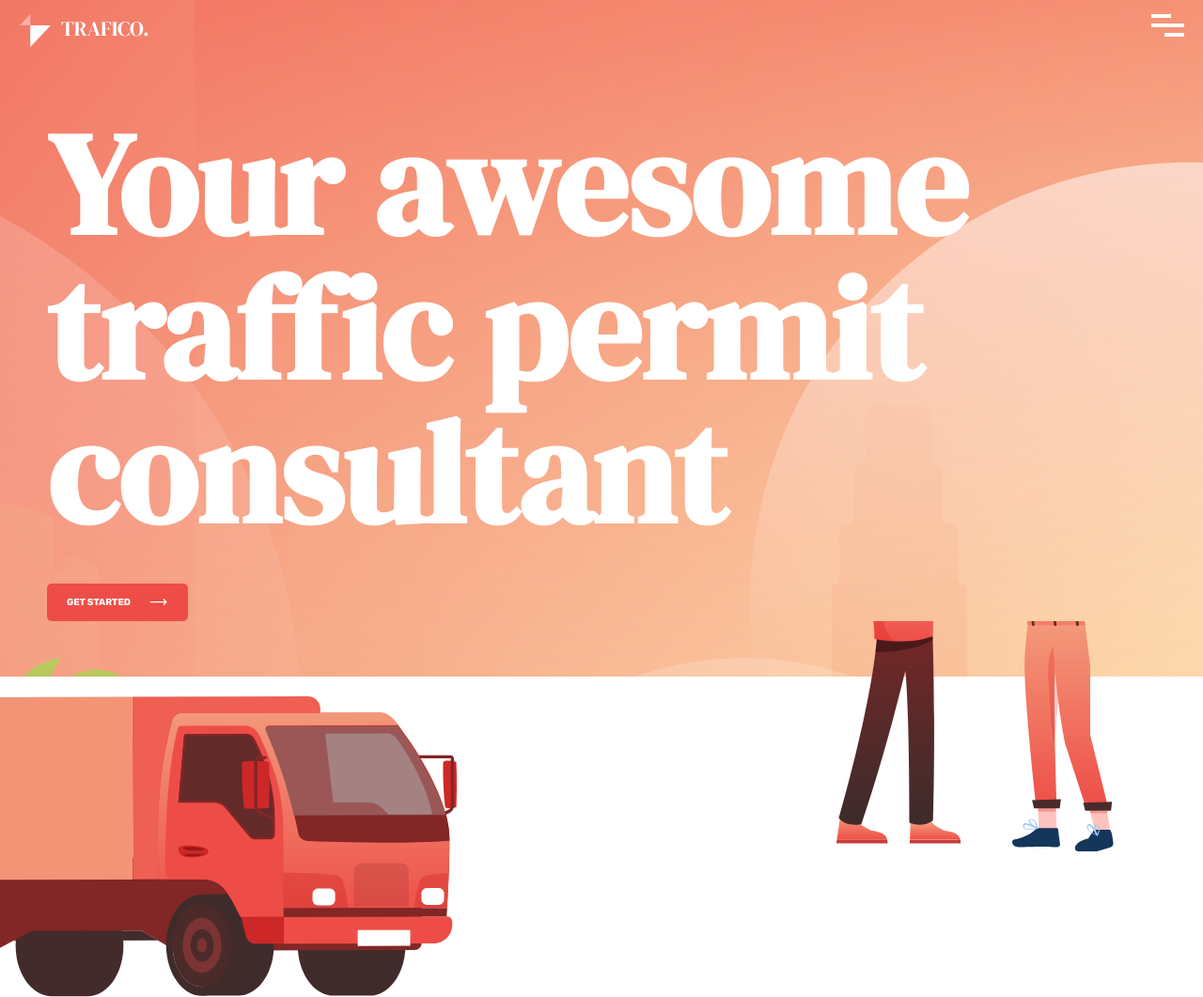
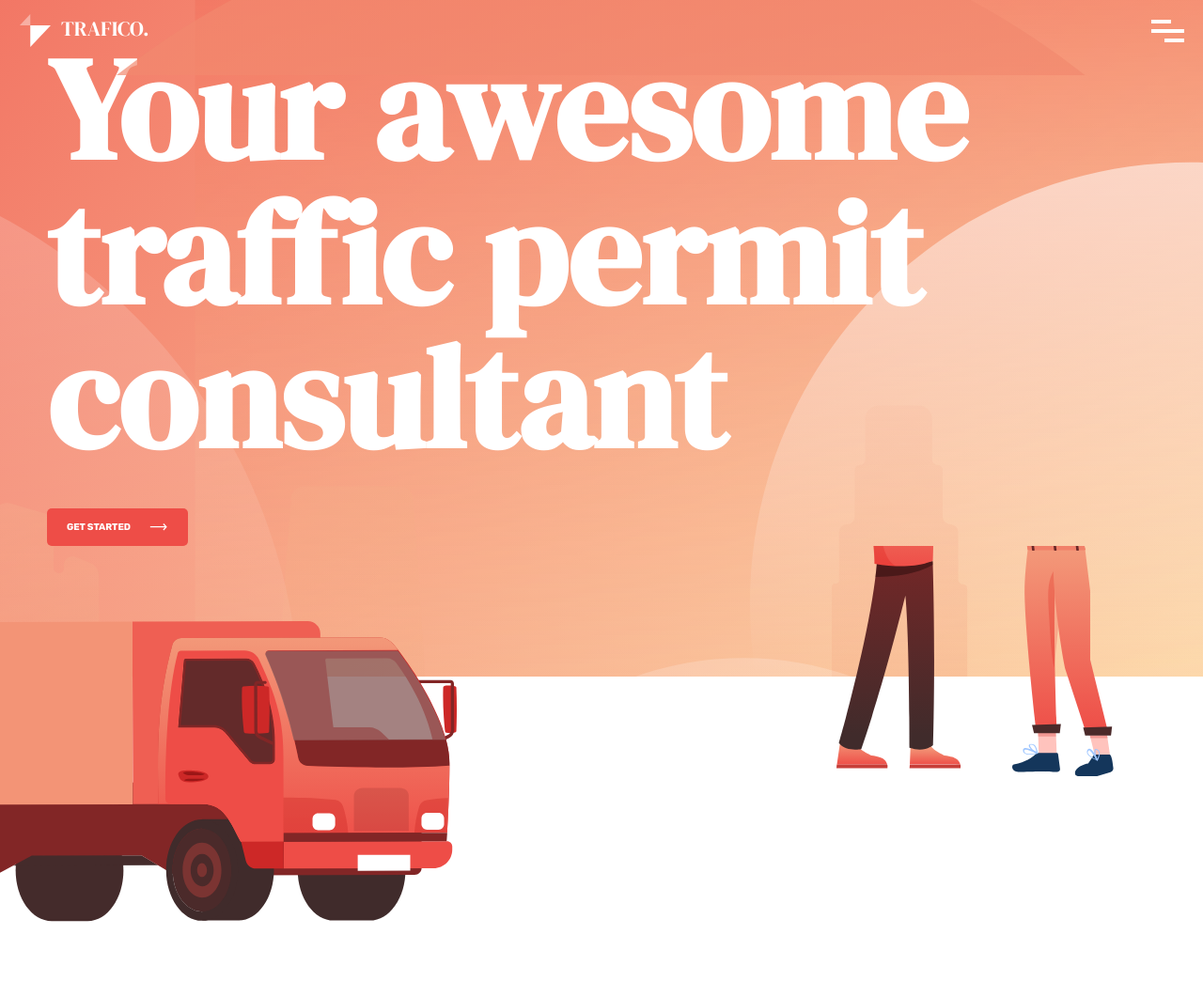
Before and after one commit to stanislavcodes/trafico.project, a website: page index.html in a window 1280 px wide. Shown: the whole page at 94% size. After the commit the page ends 981 px from the top, so only its background shows below. Drawn offline with Linux system fonts and the light colour scheme.

Commit message:
nav menu fix

```diff
--- a/index.html
+++ b/index.html
@@ -90,11 +90,13 @@
               <button class="btn btn-nav">Contact us</button>
             </li>
           </ul>
-          <div class="nav__hamburger">
-            <span class="nav__hamburger-span nav__hamburger-span--1"></span>
-            <span class="nav__hamburger-span nav__hamburger-span--2"></span>
-            <span class="nav__hamburger-span nav__hamburger-span--3"></span>
-            <span class="nav__hamburger-span nav__hamburger-span--4"></span>
+          <div class="nav__hamburger--container">
+            <div class="nav__hamburger">
+              <span class="nav__hamburger-span nav__hamburger-span--1"></span>
+              <span class="nav__hamburger-span nav__hamburger-span--2"></span>
+              <span class="nav__hamburger-span nav__hamburger-span--3"></span>
+              <span class="nav__hamburger-span nav__hamburger-span--4"></span>
+            </div>
           </div>
         </nav>
       </header>
@@ -122,9 +124,17 @@
         </div>
         <div class="section-hero__illustration-box">
           <!-- <img class="illustration-car" src="img/car.svg" alt="car truck" /> -->
-          <object class="illustration-car" type="image/svg+xml" data="img/car.svg"></object>
+          <object
+            class="illustration-car"
+            type="image/svg+xml"
+            data="img/car.svg"
+          ></object>
           <!-- <img class="illustration-humans" src="img/humans.svg" alt="humans man and woman" /> -->
-          <object class="illustration-humans" type="image/svg+xml" data="img/humans.svg"></object>
+          <object
+            class="illustration-humans"
+            type="image/svg+xml"
+            data="img/humans.svg"
+          ></object>
         </div>
       </section>
     </div>
--- a/sass/_components.scss
+++ b/sass/_components.scss
@@ -61,9 +61,15 @@
 }
 
 .nav {
+  &__hamburger--container {
+    order: 1;
+    flex-basis: 35px;
+    width: 35px;
+    height: 35px;
+    @include flex-center;
+  }
+
   &__hamburger {
-    flex-basis: 35px;
-    order: 1;
     z-index: 10;
     height: 24px;
     width: 35px;
--- a/sass/_content.scss
+++ b/sass/_content.scss
@@ -17,29 +17,29 @@
 
 .nav {
   max-height: 10vh;
-  position: relative;
+  position: fixed;
+  top: 0;
+  right: 0;
+  left: 0;
+  // position: relative;
   padding: 1.5rem 2rem;
   display: flex;
   flex-wrap: wrap;
   justify-content: space-between;
-  background: url(../img/menu-bg.svg) top no-repeat;
-  background-size: 0;
+  background: url(../img/menu-bg.svg) top no-repeat, url(../img/menu-bg-1.svg) top no-repeat;
+  background-size: 0, 130%;
   background-position: 50% -10rem;
   transition: all 0.5s ease-in;
+  z-index: 10000;
 
   &.open {
-    position: fixed;
-    top: 0;
-    right: 0;
-    left: 0;
     max-height: 80vh;
-    background-size: 160%;
+    background-size: 160%, 0;
     background-position: center;
     border-bottom-left-radius: 4.5rem;
     border-bottom-right-radius: 4.5rem;
     margin-bottom: 10px;
     box-shadow: 0 4px 4px rgba(245, 136, 109, 0.25);
-    z-index: 10000;
   }
 
   &__list {
@@ -120,13 +120,13 @@
         padding: 5vh 5rem 0 5rem;
       }
 
-      &.open {
-        padding: 23.5vh 2.5rem 0 2.5rem;
+      // &.open {
+      //   padding: 23.5vh 2.5rem 0 2.5rem;
 
-        @include breakpointMin(small) {
-          padding: 15vh 5rem 0 5rem;
-        }
-      }
+      //   @include breakpointMin(small) {
+      //     padding: 15vh 5rem 0 5rem;
+      //   }
+      // }
     }
     &__illustration-box {
       height: 70vh;
```
Also changed, not shown: css/style.css, img/menu-bg-1.svg (added).
